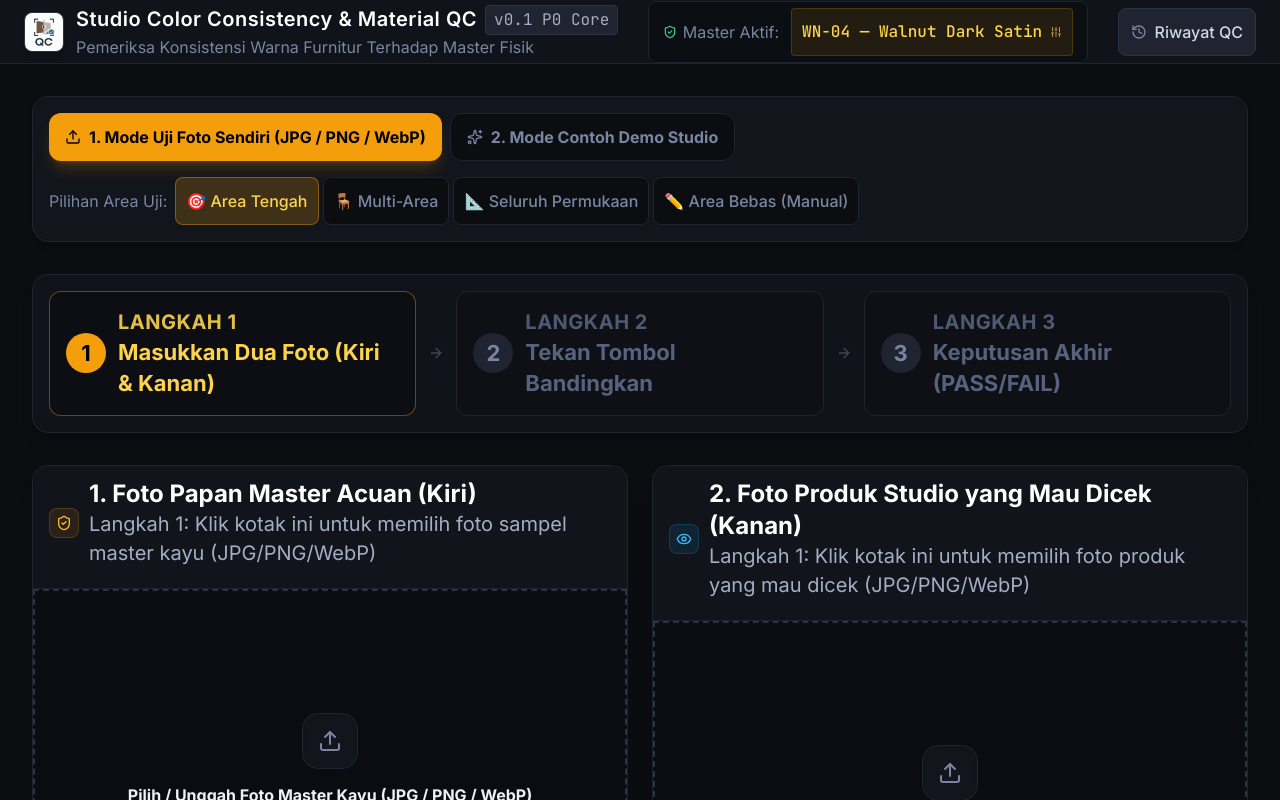
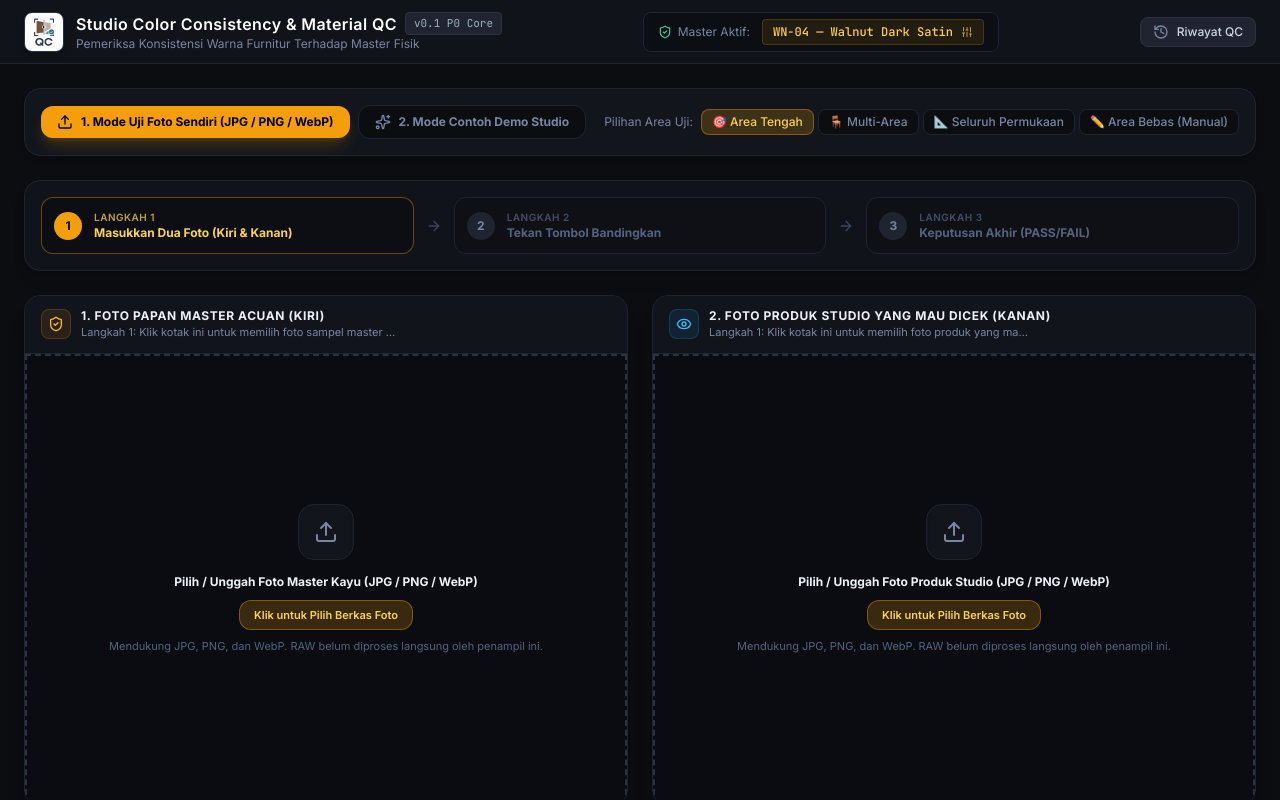
Before and after one commit to Luciansvon/AI-COLOR-COMPARE, a React (Vite) app: page / in a window 1280 px wide. Shown: the top 800 px of the page. Built offline with nearby package versions, Linux system fonts and the light colour scheme.

Commit message:
Revert "fix(ui): optimalkan layout QC untuk operator low vision"
This reverts commit 837502ddbe82356d71768c86d9148a69eebf2c02.

```diff
--- a/src/App.tsx
+++ b/src/App.tsx
@@ -96,7 +96,7 @@ export const App: React.FC = () => {
   };
 
   return (
-    <div className="operator-readable min-h-screen bg-studio-950 text-studio-100 flex flex-col font-sans">
+    <div className="min-h-screen bg-studio-950 text-studio-100 flex flex-col font-sans">
       {/* Header Bar */}
       <Header
         currentMaster={currentMaster}
@@ -106,7 +106,7 @@ export const App: React.FC = () => {
       />
 
       {/* Main Content Area */}
-      <main className="flex-1 px-4 md:px-8 pt-6 md:pt-8">
+      <main className="flex-1 px-6 pt-6">
         <MainQCScreen
           currentMaster={currentMaster}
           onSaveQCRecord={handleSaveQCRecord}
@@ -137,7 +137,7 @@ export const App: React.FC = () => {
       {/* Toast Notification Sederhana */}
       {toastMessage && (
         <div
-          className={`fixed bottom-6 right-6 z-50 bg-studio-900 text-base font-semibold px-5 py-4 rounded-xl shadow-2xl flex items-center gap-2 ${
+          className={`fixed bottom-6 right-6 z-50 bg-studio-900 text-xs font-medium px-4 py-3 rounded-xl shadow-2xl flex items-center gap-2 ${
             toastKind === 'error'
               ? 'border border-rose-500/50 text-rose-300'
               : 'border border-emerald-500/40 text-emerald-300'
--- a/src/components/master/MasterLibraryModal.tsx
+++ b/src/components/master/MasterLibraryModal.tsx
@@ -62,7 +62,7 @@ export const MasterLibraryModal: React.FC<MasterLibraryModalProps> = ({
 
   return (
     <div className="fixed inset-0 z-50 bg-black/70 backdrop-blur-sm flex items-center justify-center p-4">
-      <div className="bg-studio-900 border border-studio-800 rounded-xl max-w-3xl w-full p-6 md:p-8 shadow-2xl space-y-4">
+      <div className="bg-studio-900 border border-studio-800 rounded-xl max-w-xl w-full p-6 shadow-2xl space-y-4">
         {/* Header */}
         <div className="flex items-center justify-between border-b border-studio-800 pb-3">
           <div className="flex items-center space-x-2">
@@ -95,7 +95,7 @@ export const MasterLibraryModal: React.FC<MasterLibraryModalProps> = ({
             <div className="text-xs font-semibold text-amber-300 uppercase tracking-wider">
               Tambah Identitas Master Fisik Baru
             </div>
-            <div className="grid grid-cols-1 md:grid-cols-2 gap-4">
+            <div className="grid grid-cols-2 gap-3">
               <div>
                 <label className="text-[11px] text-studio-400 block mb-1">Kode Master (Contoh: WN-05)</label>
                 <input
@@ -120,7 +120,7 @@ export const MasterLibraryModal: React.FC<MasterLibraryModalProps> = ({
               </div>
             </div>
 
-            <div className="grid grid-cols-1 md:grid-cols-2 gap-4">
+            <div className="grid grid-cols-2 gap-3">
               <div>
                 <label className="text-[11px] text-studio-400 block mb-1">Toleransi Selisih (ΔE₀₀)</label>
                 <input
--- a/src/components/qc/DecisionModal.tsx
+++ b/src/components/qc/DecisionModal.tsx
@@ -48,7 +48,7 @@ export const DecisionModal: React.FC<DecisionModalProps> = ({
 
   return (
     <div className="fixed inset-0 z-50 bg-black/70 backdrop-blur-sm flex items-center justify-center p-4">
-      <div className="bg-studio-900 border border-studio-800 rounded-xl max-w-2xl w-full p-6 md:p-8 shadow-2xl space-y-4">
+      <div className="bg-studio-900 border border-studio-800 rounded-xl max-w-md w-full p-6 shadow-2xl space-y-4">
         {/* Header Modal */}
         <div className="flex items-start justify-between border-b border-studio-800 pb-3">
           <div>
@@ -73,7 +73,7 @@ export const DecisionModal: React.FC<DecisionModalProps> = ({
         </p>
 
         {/* Daftar Pilihan Alasan Terstruktur (REQ-FAIL-001) */}
-        <div className="space-y-3 max-h-[50vh] overflow-y-auto pr-2">
+        <div className="space-y-2 max-h-56 overflow-y-auto pr-1">
           {FAIL_REASONS.map((reason) => {
             const isChecked = selectedReasons.includes(reason);
             return (
@@ -87,7 +87,7 @@ export const DecisionModal: React.FC<DecisionModalProps> = ({
                 }`}
               >
                 <div
-                  className={`w-6 h-6 rounded border-2 flex items-center justify-center transition shrink-0 ${
+                  className={`w-4 h-4 rounded border flex items-center justify-center transition shrink-0 ${
                     isChecked ? 'border-rose-500 bg-rose-500 text-white' : 'border-studio-700 bg-studio-900'
                   }`}
                 >
@@ -108,7 +108,7 @@ export const DecisionModal: React.FC<DecisionModalProps> = ({
             value={note}
             onChange={(e) => setNote(e.target.value)}
             placeholder="Contoh: Perbedaan terlihat jelas pada bagian sambungan bawah dekat kaki kursi..."
-            rows={4}
+            rows={2}
             className="w-full bg-studio-950 border border-studio-800 rounded-lg p-2.5 text-xs text-studio-100 placeholder:text-studio-600 focus:outline-none focus:border-rose-500"
           />
         </div>
--- a/src/components/qc/InteractiveImageViewer.tsx
+++ b/src/components/qc/InteractiveImageViewer.tsx
@@ -435,10 +435,10 @@ export const InteractiveImageViewer: React.FC<InteractiveImageViewerProps> = ({
             </div>
           )}
           <div>
-            <h3 className="text-xl font-extrabold text-white">
+            <h3 className="text-xs font-bold uppercase tracking-wider text-studio-100">
               {title}
             </h3>
-            <p className="text-base text-studio-300 max-w-xl leading-snug">{subtitle}</p>
+            <p className="text-[11px] text-studio-400 truncate max-w-xs">{subtitle}</p>
           </div>
         </div>
 
@@ -655,25 +655,25 @@ export const InteractiveImageViewer: React.FC<InteractiveImageViewerProps> = ({
                       {/* Titik Kiri Atas (TL) */}
                       <div
                         onMouseDown={(e) => handleStartResize(e, roi.id, 'tl', displayBox)}
-                        className="absolute -top-2.5 -left-2.5 w-5 h-5 bg-white border-2 border-amber-500 rounded-full cursor-nwse-resize shadow-lg hover:scale-125 z-30 transition-transform"
+                        className="absolute -top-1.5 -left-1.5 w-3.5 h-3.5 bg-white border-2 border-amber-500 rounded-full cursor-nwse-resize shadow-lg hover:scale-125 z-30 transition-transform"
                         title="Tarik sudut untuk ubah ukuran area"
                       />
                       {/* Titik Kanan Atas (TR) */}
                       <div
                         onMouseDown={(e) => handleStartResize(e, roi.id, 'tr', displayBox)}
-                        className="absolute -top-2.5 -right-2.5 w-5 h-5 bg-white border-2 border-amber-500 rounded-full cursor-nesw-resize shadow-lg hover:scale-125 z-30 transition-transform"
+                        className="absolute -top-1.5 -right-1.5 w-3.5 h-3.5 bg-white border-2 border-amber-500 rounded-full cursor-nesw-resize shadow-lg hover:scale-125 z-30 transition-transform"
                         title="Tarik sudut untuk ubah ukuran area"
                       />
                       {/* Titik Kiri Bawah (BL) */}
                       <div
                         onMouseDown={(e) => handleStartResize(e, roi.id, 'bl', displayBox)}
-                        className="absolute -bottom-2.5 -left-2.5 w-5 h-5 bg-white border-2 border-amber-500 rounded-full cursor-nesw-resize shadow-lg hover:scale-125 z-30 transition-transform"
+                        className="absolute -bottom-1.5 -left-1.5 w-3.5 h-3.5 bg-white border-2 border-amber-500 rounded-full cursor-nesw-resize shadow-lg hover:scale-125 z-30 transition-transform"
                         title="Tarik sudut untuk ubah ukuran area"
                       />
                       {/* Titik Kanan Bawah (BR) */}
                       <div
                         onMouseDown={(e) => handleStartResize(e, roi.id, 'br', displayBox)}
-                        className="absolute -bottom-2.5 -right-2.5 w-5 h-5 bg-white border-2 border-amber-500 rounded-full cursor-nwse-resize shadow-lg hover:scale-125 z-30 transition-transform"
+                        className="absolute -bottom-1.5 -right-1.5 w-3.5 h-3.5 bg-white border-2 border-amber-500 rounded-full cursor-nwse-resize shadow-lg hover:scale-125 z-30 transition-transform"
                         title="Tarik sudut untuk ubah ukuran area"
                       />
 
--- a/src/components/qc/MainQCScreen.tsx
+++ b/src/components/qc/MainQCScreen.tsx
@@ -557,7 +557,7 @@ export const MainQCScreen: React.FC<MainQCScreenProps> = ({
   };
 
   return (
-    <div className="space-y-8 max-w-[1600px] mx-auto pb-16">
+    <div className="space-y-6 max-w-7xl mx-auto pb-12">
       {/* Pilihan Mode Kerja: Mode Uji Foto Sendiri (Default) vs Mode Demo Simulasi */}
       <div className="bg-studio-900 border border-studio-800 rounded-2xl p-4 flex flex-wrap items-center justify-between gap-4 shadow-md">
         <div className="flex items-center space-x-2">
@@ -719,14 +719,14 @@ export const MainQCScreen: React.FC<MainQCScreenProps> = ({
         <div className="flex flex-col md:flex-row items-center justify-between gap-3">
           {/* Langkah 1 */}
           <div
-            className={`flex items-center space-x-3 w-full md:w-1/3 p-4 min-h-24 rounded-xl border transition-all ${
+            className={`flex items-center space-x-3 w-full md:w-1/3 p-3 rounded-xl border transition-all ${
               masterImageSrc && productImageSrc
                 ? 'bg-emerald-500/10 border-emerald-500/30 text-emerald-300'
                 : 'bg-studio-950/60 border-amber-500/40 text-amber-300'
             }`}
           >
             <div
-              className={`w-10 h-10 rounded-full flex items-center justify-center font-extrabold text-lg shrink-0 ${
+              className={`w-7 h-7 rounded-full flex items-center justify-center font-bold text-xs shrink-0 ${
                 masterImageSrc && productImageSrc
                   ? 'bg-emerald-500 text-black'
                   : 'bg-amber-500 text-black'
@@ -735,10 +735,10 @@ export const MainQCScreen: React.FC<MainQCScreenProps> = ({
               {masterImageSrc && productImageSrc ? '✓' : '1'}
             </div>
             <div className="min-w-0">
-              <div className="text-base uppercase tracking-wide font-bold opacity-90">
+              <div className="text-[10px] uppercase tracking-wider font-semibold opacity-75">
                 Langkah 1
               </div>
-              <div className="text-lg font-bold leading-snug">
+              <div className="text-xs font-bold truncate">
                 {masterImageSrc && productImageSrc
                   ? 'Foto Siap (Master & Produk)'
                   : 'Masukkan Dua Foto (Kiri & Kanan)'}
@@ -752,7 +752,7 @@ export const MainQCScreen: React.FC<MainQCScreenProps> = ({
 
           {/* Langkah 2 */}
           <div
-            className={`flex items-center space-x-3 w-full md:w-1/3 p-4 min-h-24 rounded-xl border transition-all ${
+            className={`flex items-center space-x-3 w-full md:w-1/3 p-3 rounded-xl border transition-all ${
               comparisonStatus === 'completed'
                 ? 'bg-emerald-500/10 border-emerald-500/30 text-emerald-300'
                 : comparisonStatus === 'ready'
@@ -763,7 +763,7 @@ export const MainQCScreen: React.FC<MainQCScreenProps> = ({
             }`}
           >
             <div
-              className={`w-10 h-10 rounded-full flex items-center justify-center font-extrabold text-lg shrink-0 ${
+              className={`w-7 h-7 rounded-full flex items-center justify-center font-bold text-xs shrink-0 ${
                 comparisonStatus === 'completed'
                   ? 'bg-emerald-500 text-black'
                   : comparisonStatus === 'ready'
@@ -774,10 +774,10 @@ export const MainQCScreen: React.FC<MainQCScreenProps> = ({
               {comparisonStatus === 'completed' ? '✓' : '2'}
             </div>
             <div className="min-w-0">
-              <div className="text-base uppercase tracking-wide font-bold opacity-90">
+              <div className="text-[10px] uppercase tracking-wider font-semibold opacity-75">
                 Langkah 2
               </div>
-              <div className="text-lg font-bold leading-snug">
+              <div className="text-xs font-bold truncate">
                 {comparisonStatus === 'completed'
                   ? 'Selesai Dibandingkan'
                   : comparisonStatus === 'analyzing'
@@ -795,7 +795,7 @@ export const MainQCScreen: React.FC<MainQCScreenProps> = ({
 
           {/* Langkah 3 */}
           <div
-            className={`flex items-center space-x-3 w-full md:w-1/3 p-4 min-h-24 rounded-xl border transition-all ${
+            className={`flex items-center space-x-3 w-full md:w-1/3 p-3 rounded-xl border transition-all ${
               productDecision
                 ? productDecision === 'PASS'
                   ? 'bg-emerald-500/20 border-emerald-500/40 text-emerald-300'
@@ -806,7 +806,7 @@ export const MainQCScreen: React.FC<MainQCScreenProps> = ({
             }`}
           >
             <div
-              className={`w-10 h-10 rounded-full flex items-center justify-center font-extrabold text-lg shrink-0 ${
+              className={`w-7 h-7 rounded-full flex items-center justify-center font-bold text-xs shrink-0 ${
                 productDecision
                   ? productDecision === 'PASS'
                     ? 'bg-emerald-500 text-black'
@@ -817,10 +817,10 @@ export const MainQCScreen: React.FC<MainQCScreenProps> = ({
               {productDecision ? '✓' : '3'}
             </div>
             <div className="min-w-0">
-              <div className="text-base uppercase tracking-wide font-bold opacity-90">
+              <div className="text-[10px] uppercase tracking-wider font-semibold opacity-75">
                 Langkah 3
               </div>
-              <div className="text-lg font-bold leading-snug">
+              <div className="text-xs font-bold truncate">
                 {productDecision
                   ? `Keputusan: ${productDecision === 'PASS' ? 'Lolos (PASS)' : 'Gagal (FAIL)'}`
                   : comparisonStatus === 'completed'
@@ -1066,7 +1066,7 @@ export const MainQCScreen: React.FC<MainQCScreenProps> = ({
           {/* Bagian Perbandingan Per Area (ROI) */}
           <div className="space-y-3">
             <div className="flex items-center justify-between">
-              <h3 className="text-2xl font-bold text-white">
+              <h3 className="text-sm font-semibold uppercase tracking-wider text-studio-200">
                 Perbandingan Per Area Produk (ROI)
               </h3>
               <span className="text-xs text-studio-400">
@@ -1076,7 +1076,7 @@ export const MainQCScreen: React.FC<MainQCScreenProps> = ({
               </span>
             </div>
 
-            <div className={rois.length === 1 ? 'w-full' : 'grid grid-cols-1 xl:grid-cols-2 gap-6'}>
+            <div className={rois.length === 1 ? 'w-full' : 'grid grid-cols-1 md:grid-cols-3 gap-4'}>
               {rois.map((roi) => (
                 <EvidenceCard
                   key={roi.id}
@@ -1118,8 +1118,8 @@ export const MainQCScreen: React.FC<MainQCScreenProps> = ({
           <div className="bg-gradient-to-r from-studio-900 via-studio-850 to-studio-900 border border-studio-800 rounded-xl p-6 flex flex-col md:flex-row items-center justify-between gap-6 shadow-xl">
             <div>
               <div className="flex items-center space-x-2">
-                <h3 className="text-2xl font-extrabold text-white">
-                  Keputusan Akhir Produk
+                <h3 className="text-base font-bold text-white">
+                  Keputusan Akhir Produk (Operator Authority)
                 </h3>
                 {productDecision && (
                   <span
@@ -1133,7 +1133,7 @@ export const MainQCScreen: React.FC<MainQCScreenProps> = ({
                   </span>
                 )}
               </div>
-              <p className="text-base text-studio-300 mt-2 max-w-3xl leading-relaxed">
+              <p className="text-xs text-studio-400 mt-1 max-w-xl leading-relaxed">
                 Sesuai prinsip sistem (INV-003), rekomendasi sistem bukan penentu mutlak. Operator menentukan apakah produk ini lolos QC studio secara keseluruhan atau memerlukan perbaikan/pemotretan ulang.
               </p>
             </div>
@@ -1141,9 +1141,8 @@ export const MainQCScreen: React.FC<MainQCScreenProps> = ({
             {/* Tombol Keputusan Akhir */}
             <div className="flex items-center space-x-3 shrink-0">
               <button
-                id="btn-final-pass"
                 onClick={() => handleProductDecision('PASS')}
-                className={`px-8 py-4 rounded-xl text-lg font-extrabold uppercase tracking-wide flex items-center gap-3 transition-all shadow-lg ${
+                className={`px-6 py-3 rounded-xl text-xs font-bold uppercase tracking-wider flex items-center gap-2 transition-all shadow-lg ${
                   productDecision === 'PASS'
                     ? 'bg-emerald-500 text-black shadow-emerald-500/30 scale-105'
                     : 'bg-studio-800 text-studio-200 hover:bg-emerald-600 hover:text-white border border-studio-700'
@@ -1154,9 +1153,8 @@ export const MainQCScreen: React.FC<MainQCScreenProps> = ({
               </button>
 
               <button
-                id="btn-final-fail"
                 onClick={() => handleProductDecision('FAIL')}
-                className={`px-8 py-4 rounded-xl text-lg font-extrabold uppercase tracking-wide flex items-center gap-3 transition-all shadow-lg ${
+                className={`px-6 py-3 rounded-xl text-xs font-bold uppercase tracking-wider flex items-center gap-2 transition-all shadow-lg ${
                   productDecision === 'FAIL'
                     ? 'bg-rose-600 text-white shadow-rose-600/30 scale-105'
                     : 'bg-studio-800 text-studio-200 hover:bg-rose-600 hover:text-white border border-studio-700'
--- a/src/index.css
+++ b/src/index.css
@@ -26,113 +26,3 @@
 ::-webkit-scrollbar-thumb:hover {
   background: #3d465c;
 }
-
-/* Operator Low-Vision Readability Layer
- * Minimum teks operasional 16px. Angka bukti utama jauh lebih besar.
- */
-.operator-readable {
-  font-size: 1rem;
-  line-height: 1.55;
-}
-
-.operator-readable [class~="text-[8px]"],
-.operator-readable [class~="text-[9px]"],
-.operator-readable [class~="text-[10px]"],
-.operator-readable [class~="text-[11px]"],
-.operator-readable .text-xs {
-  font-size: 1rem !important;
-  line-height: 1.5 !important;
-}
-
-.operator-readable .text-sm {
-  font-size: 1.125rem !important;
-  line-height: 1.5 !important;
-}
-
-.operator-readable .text-base {
-  font-size: 1.25rem !important;
-  line-height: 1.45 !important;
-}
-
-.operator-readable .text-lg {
-  font-size: 1.375rem !important;
-  line-height: 1.4 !important;
-}
-
-.operator-readable .text-xl {
-  font-size: 1.5rem !important;
-  line-height: 1.35 !important;
-}
-
-.operator-readable .text-2xl {
-  font-size: 1.75rem !important;
-  line-height: 1.3 !important;
-}
-
-.operator-readable .text-3xl {
-  font-size: 2rem !important;
-  line-height: 1.2 !important;
-}
-
-.operator-readable .operator-number {
-  font-size: clamp(1.9rem, 2.5vw, 2.6rem) !important;
-  line-height: 1.05 !important;
-  font-weight: 800 !important;
-  font-variant-numeric: tabular-nums;
-  letter-spacing: -0.02em;
-}
-
-.operator-readable button,
-.operator-readable label[class*="cursor-pointer"],
-.operator-readable [role="button"] {
-  min-height: 3rem;
-}
-
-.operator-readable button {
-  min-width: 3rem;
-}
-
-.operator-readable input:not([type="range"]),
-.operator-readable textarea,
-.operator-readable select {
-  font-size: 1rem !important;
-  line-height: 1.5 !important;
-  min-height: 3rem;
-}
-
-.operator-readable input[type="range"] {
-  height: 0.8rem !important;
-}
-
-.operator-readable :where(button, input, textarea, select, [role="button"]):focus-visible {
-  outline: 3px solid #fbbf24 !important;
-  outline-offset: 3px !important;
-}
-
-.operator-readable p,
-.operator-readable li {
-  max-width: 80ch;
-}
-
-.operator-readable ::-webkit-scrollbar {
-  width: 10px;
-  height: 10px;
-}
-
-@media (max-width: 760px) {
-  .operator-readable button,
-  .operator-readable label[class*="cursor-pointer"] {
-    white-space: normal;
-  }
-}
-
-@media (prefers-reduced-motion: reduce) {
-  .operator-readable *,
-  .operator-readable *::before,
-  .operator-readable *::after {
-    scroll-behavior: auto !important;
-    animation-duration: 0.01ms !important;
-    animation-iteration-count: 1 !important;
-    transition-duration: 0.01ms !important;
-  }
-}
```
Also changed, not shown: src/components/qc/CorrectionPanel.tsx (+4 -4 lines), src/components/qc/EvidenceCard.tsx (+20 -22 lines), tests/test_browser.mjs (+7 -57 lines).
